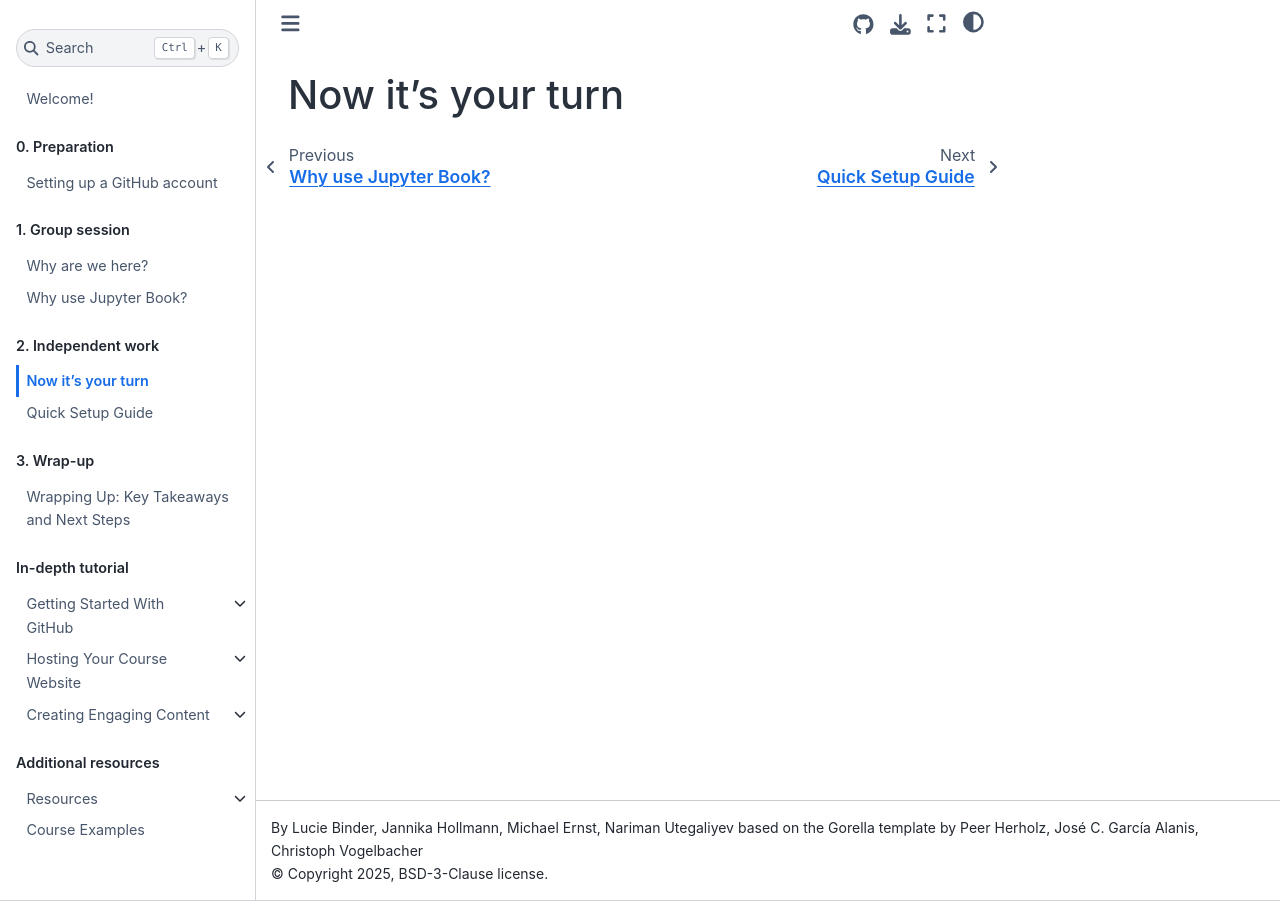
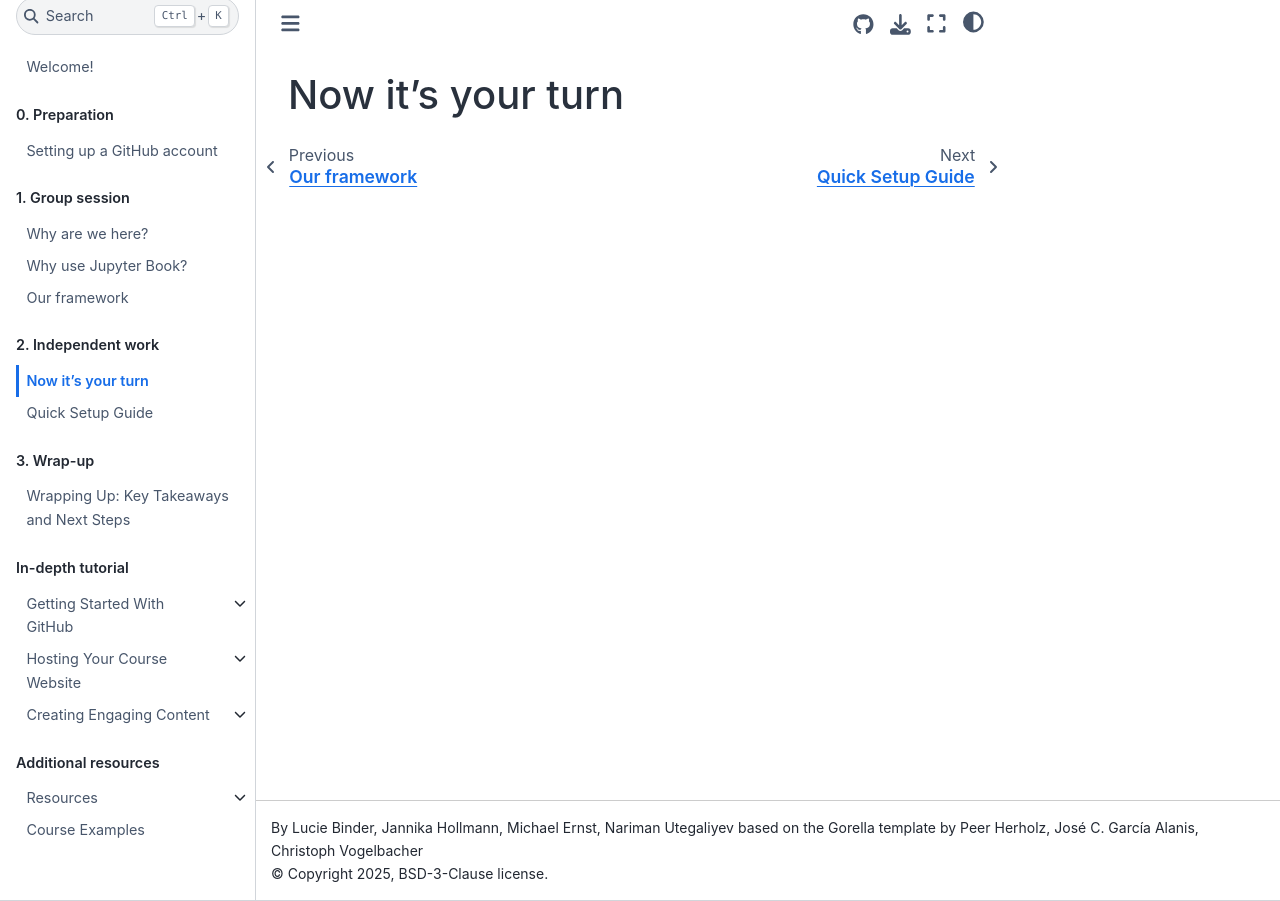
Before and after one commit to luciebinder/ws-openness-2025, a Jupyter Book: the page built from general-information/assignment.md, in a window 1280 px wide. Built offline with Jupyter Book 1.0.4 settings and Sphinx 7.4.7 and the Sphinx Book theme 1.1.4, drawn with Linux system fonts in a browser that asks for light colours.

Commit message:
Update _toc.yml

```diff
--- a/_toc.yml
+++ b/_toc.yml
@@ -11,6 +11,7 @@ parts:
   chapters:
   - file: general-information/why_oer
   - file: general-information/why_jb
+  - file: general-information/framework
 - caption: 2. Independent work
   chapters:
   - file: general-information/assignment
```
